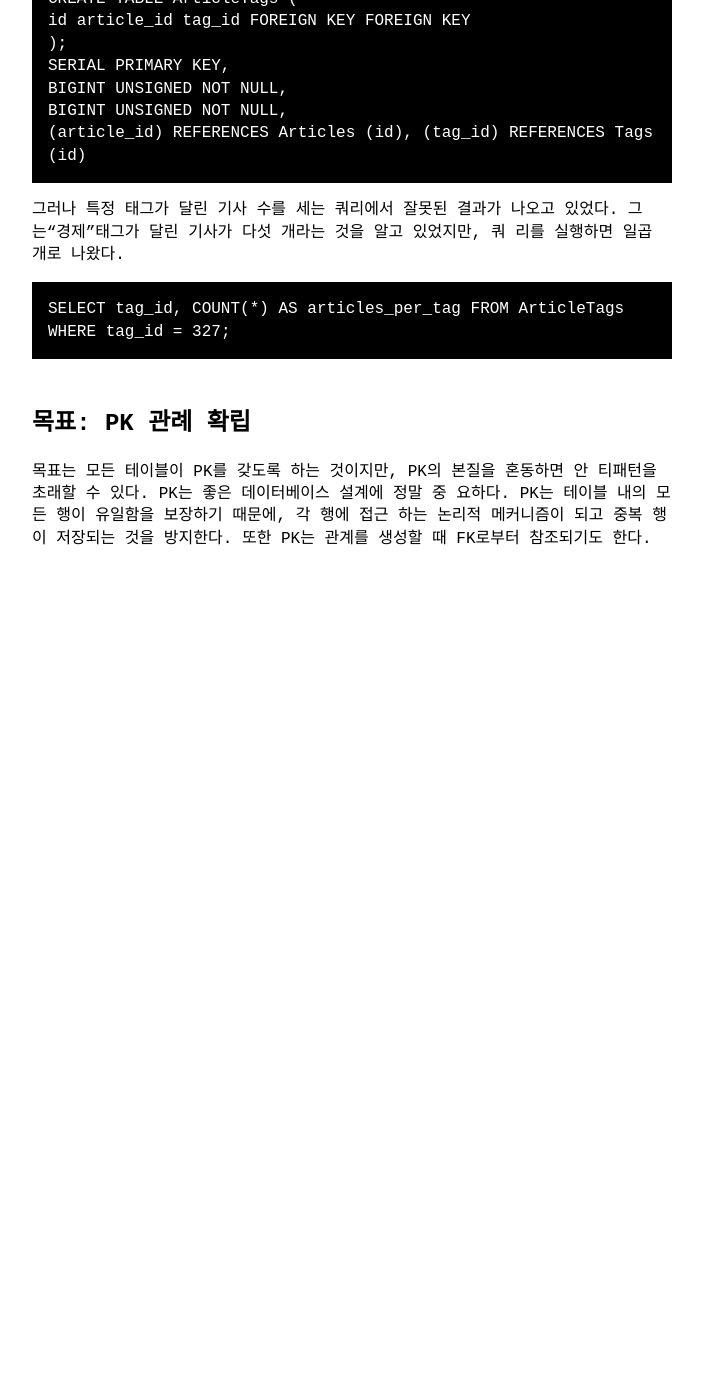
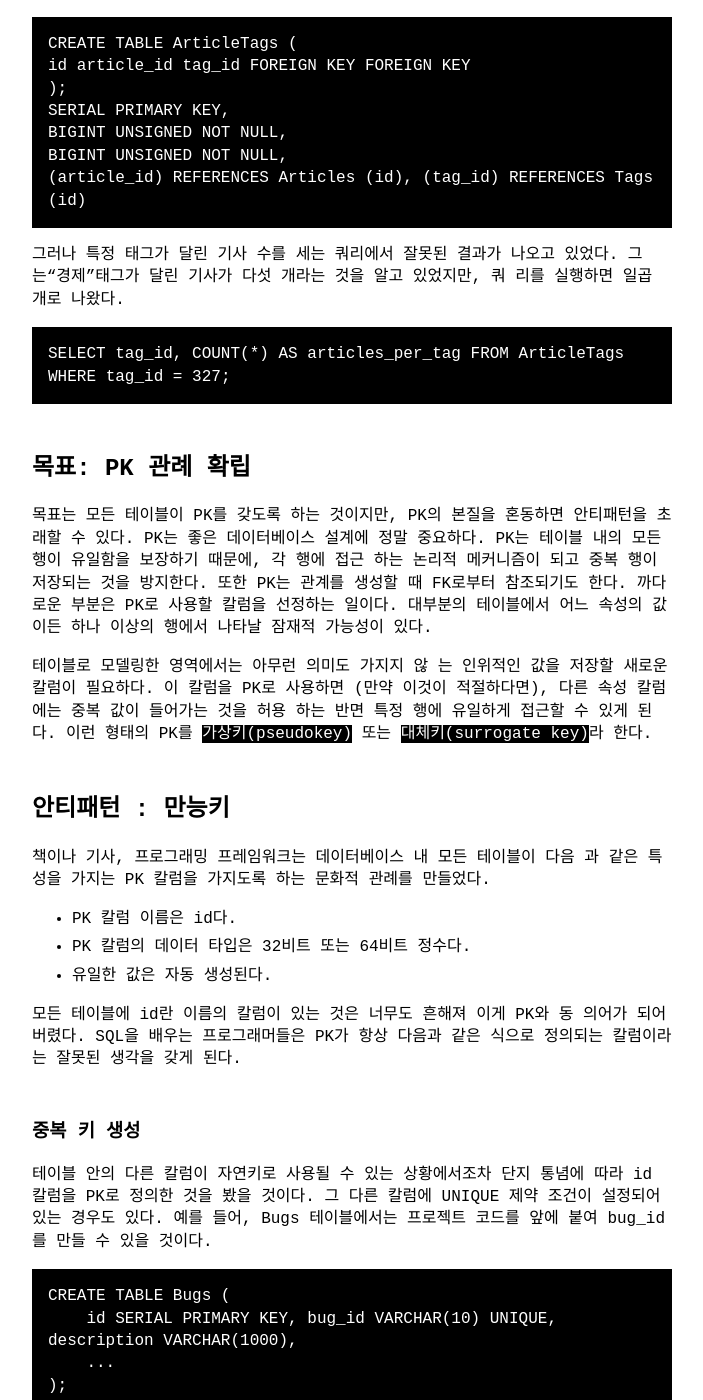
Before and after one commit to khjzzm/khjzzm.github.io, a Jekyll site: the page built from _posts/2023-07-31-SQL-AntiPatterns.md, in a window 1280 px wide and 1400 px high, scrolled down 12010 px. Shown: the whole window, without its empty margins (288-991 px from the left). Built offline with Jekyll 4.4.1, drawn with Linux system fonts in a browser that asks for light colours; before the commit the page ends 12640 px from its top, so only the background shows below that; some of the changed text lies outside the part shown.

Commit message:
아이디가 필요해 - 안티패턴

```diff
--- a/_posts/2023-07-31-SQL-AntiPatterns.md
+++ b/_posts/2023-07-31-SQL-AntiPatterns.md
@@ -388,7 +388,8 @@
 ---------
 
 # 아이디가 필요해
-컨텐트 관리 데이터베이스에, 웹 사이트에 공개할 기사를 저장했다. 기 사 테이블과 태그 테이블 사이의 다대다 관계를 위해 교차 테이블을 사용했다.
+중복 행을 방지하려고 노력하 는 소프트웨어 개발자의 질문이었는데, 처음에는 PK(primary key)를 잡지 않 았기 때문이라 생각했다.
+컨텐트 관리 데이터베이스에, 웹 사이트에 공개할 기사를 저장했다. 기사 테이블과 태그 테이블 사이의 다대다 관계를 위해 교차 테이블을 사용했다.
 ~~~sql
 CREATE TABLE ArticleTags (
 id article_id tag_id FOREIGN KEY FOREIGN KEY
@@ -406,6 +407,70 @@
 ~~~
 
 ## 목표: PK 관례 확립
-목표는 모든 테이블이 PK를 갖도록 하는 것이지만, PK의 본질을 혼동하면 안 티패턴을 초래할 수 있다.
-PK는 좋은 데이터베이스 설계에 정말 중 요하다. PK는 테이블 내의 모든 행이 유일함을 보장하기 때문에, 각 행에 접근
-하는 논리적 메커니즘이 되고 중복 행이 저장되는 것을 방지한다. 또한 PK는 관계를 생성할 때 FK로부터 참조되기도 한다.
+목표는 모든 테이블이 PK를 갖도록 하는 것이지만, PK의 본질을 혼동하면 안티패턴을 초래할 수 있다.
+PK는 좋은 데이터베이스 설계에 정말 중요하다. PK는 테이블 내의 모든 행이 유일함을 보장하기 때문에,
+각 행에 접근 하는 논리적 메커니즘이 되고 중복 행이 저장되는 것을 방지한다. 또한 PK는 관계를 생성할 때 FK로부터 참조되기도 한다.
+까다로운 부분은 PK로 사용할 칼럼을 선정하는 일이다. 대부분의 테이블에서 어느 속성의 값이든 하나 이상의 행에서 나타날 잠재적 가능성이 있다.
+
+테이블로 모델링한 영역에서는 아무런 의미도 가지지 않 는 인위적인 값을 저장할 새로운 칼럼이 필요하다.
+이 칼럼을 PK로 사용하면 (만약 이것이 적절하다면), 다른 속성 칼럼에는 중복 값이 들어가는 것을 허용 하는 반면 특정 행에 유일하게 접근할 수 있게 된다.
+이런 형태의 PK를 `가상키(pseudokey)` 또는 `대체키(surrogate key)`라 한다.
+
+
+## 안티패턴 : 만능키
+책이나 기사, 프로그래밍 프레임워크는 데이터베이스 내 모든 테이블이 다음 과 같은 특성을 가지는 PK 칼럼을 가지도록 하는 문화적 관례를 만들었다.
+- PK 칼럼 이름은 id다.
+- PK 칼럼의 데이터 타입은 32비트 또는 64비트 정수다.
+- 유일한 값은 자동 생성된다.
+
+모든 테이블에 id란 이름의 칼럼이 있는 것은 너무도 흔해져 이게 PK와 동 의어가 되어 버렸다.
+SQL을 배우는 프로그래머들은 PK가 항상 다음과 같은 식으로 정의되는 칼럼이라는 잘못된 생각을 갖게 된다.
+
+### 중복 키 생성
+테이블 안의 다른 칼럼이 자연키로 사용될 수 있는 상황에서조차 단지 통념에 따라 id 칼럼을 PK로 정의한 것을 봤을 것이다.
+그 다른 칼럼에 UNIQUE 제약 조건이 설정되어 있는 경우도 있다. 예를 들어, Bugs 테이블에서는 프로젝트 코드를 앞에 붙여 bug_id를 만들 수 있을 것이다.
+
+~~~sql
+CREATE TABLE Bugs (
+    id SERIAL PRIMARY KEY, bug_id VARCHAR(10) UNIQUE, description VARCHAR(1000),
+    ...
+);
+INSERT INTO Bugs (bug_id, description, ...) VALUES (‘VIS-078‘, ‘crashes on save‘, ...);
+
+~~~
+
+### 중복 행 허용
+복합키는 여러 칼럼을 포함한다. 복합키가 사용되는 전형적인 예는 Bugs Products와 같은 교차 테이블 안에서다.
+PK는 특정한 bug_id와 product_id 값의 조합이 테이블 안에서 한 번만 나타난다는 것을 보장해야 한다.
+각 값이 다른 쌍으로 여러 번 나타날 수 있을지라도 말이다.
+그러나 id 칼럼을 PK로 사용하는 경우에는 유일해야 하는 두 칼럼에 제약조 건이 적용되지 않는다.
+~~~sql
+CREATE TABLE BugsProducts (
+    id,
+    bug_id product_id FOREIGN KEY FOREIGN KEY,
+    SERIAL PRIMARY KEY,
+    BIGINT UNSIGNED NOT,
+    BIGINT UNSIGNED NOT,
+    (bug_id) REFERENCES,
+    (product_id) REFERENCES Products(product_id),
+);
+INSERT INTO BugsProducts (bug_id, product_id)
+VALUES (1234, 1), (1234, 1), (1234, 1); -- 중복이 허용됨
+~~~
+
+Bugs와 Products를 연결하기 위해 이 교차 테이블을 사용할 때, 중복 때문에 의도하지 않은 결과가 발생한다.
+중복을 방지하기 위해서는 id뿐 아니라 다른 두 칼럼에 UNIQUE 제약조건을 걸어줘야 한다.
+
+~~~sql
+CREATE TABLE BugsProducts (
+    id SERIAL PRIMARY KEY,
+    bug_id BIGINT UNSIGNED NOT NULL,
+    product_id BIGINT UNSIGNED NOT NULL,
+    UNIQUE KEY (bug_id, product_id),
+    FOREIGN KEY (bug_id) REFERENCES Bugs(bug_id),
+    FOREIGN KEY (product_id) REFERENCES Products(product_id)
+);
+~~~
+그러나 이 두 칼럼에 UNIQUE 제약조건을 걸어야 한다면, id 칼럼은 불필요 한 것이다.
+
+### 모호한 키의 의미
```
